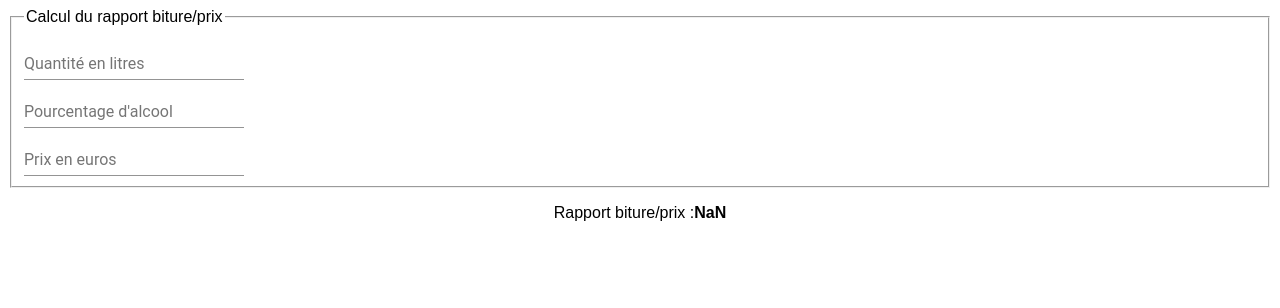
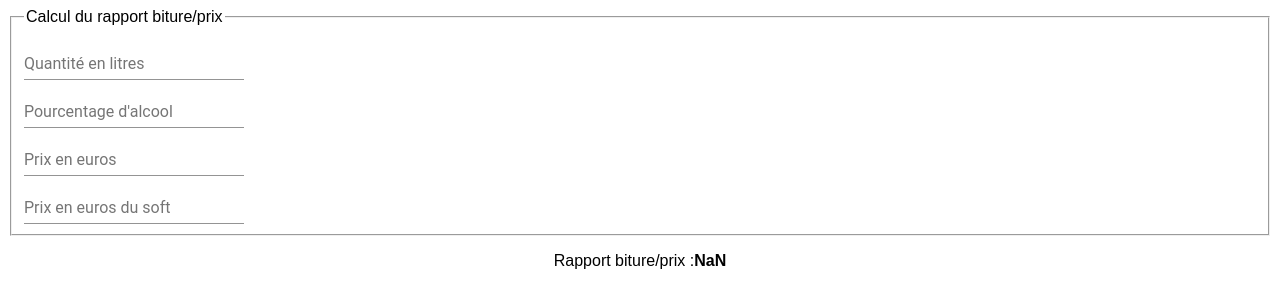
Before and after one commit to gaetan-varlet/rapport-biture-prix-project, a React (Create React App) app: page / in a window 1280 px wide. Shown: the top 308 px of the page. Built offline with nearby package versions, Linux system fonts and the light colour scheme.

Commit message:
ajout du prix du soft

```diff
--- a/src/App.js
+++ b/src/App.js
@@ -6,7 +6,7 @@ class App extends Component {
 
   constructor(props){
     super(props)
-    this.state = {volumeEnLitre:0, pourcentageAlcool:0, prixEnEuros:0}
+    this.state = {volumeEnLitre:0, pourcentageAlcool:0, prixEnEuros:0, prixEnEurosSoft:0}
 }
 
   render() {
@@ -19,6 +19,7 @@ class App extends Component {
             <TextField type="number" label="Quantité en litres" onChange= {(e) => this.majVolume(e)}/><br/>
             <TextField type="number" label="Pourcentage d'alcool" onChange= {(e) => this.majAlcool(e)}/><br/>
             <TextField type="number" label="Prix en euros" onChange= {(e) => this.majPrix(e)}/><br/>
+            <TextField type="number" label="Prix en euros du soft" onChange= {(e) => this.majPrixSoft(e)}/><br/>
 
           </fieldset>
         </form>
@@ -26,7 +27,8 @@ class App extends Component {
         <p className="result">Rapport biture/prix :
           <strong>
             {this.calculRapportBiturePrix(
-              this.state.volumeEnLitre, this.state.pourcentageAlcool, this.state.prixEnEuros
+              this.state.volumeEnLitre, this.state.pourcentageAlcool,
+              this.state.prixEnEuros, this.state.prixEnEurosSoft
             )}
          </strong>
         </p>
@@ -47,8 +49,12 @@ class App extends Component {
     this.setState({prixEnEuros:this.transformationVirguleEnPoint(event.target.value)})
   }
 
-  calculRapportBiturePrix(volumeEnLitre, pourcentageAlcool, prixEnEuros){
-    return Math.round((volumeEnLitre * pourcentageAlcool / prixEnEuros) * 100) / 100
+  majPrixSoft(event){
+    this.setState({prixEnEurosSoft:this.transformationVirguleEnPoint(event.target.value)})
+  }
+
+  calculRapportBiturePrix(volumeEnLitre, pourcentageAlcool, prixEnEuros, prixEnEurosSoft){
+    return Math.round((volumeEnLitre * pourcentageAlcool / ( prixEnEuros + prixEnEurosSoft )) * 100) / 100
   }
 
   transformationVirguleEnPoint(value){
```
